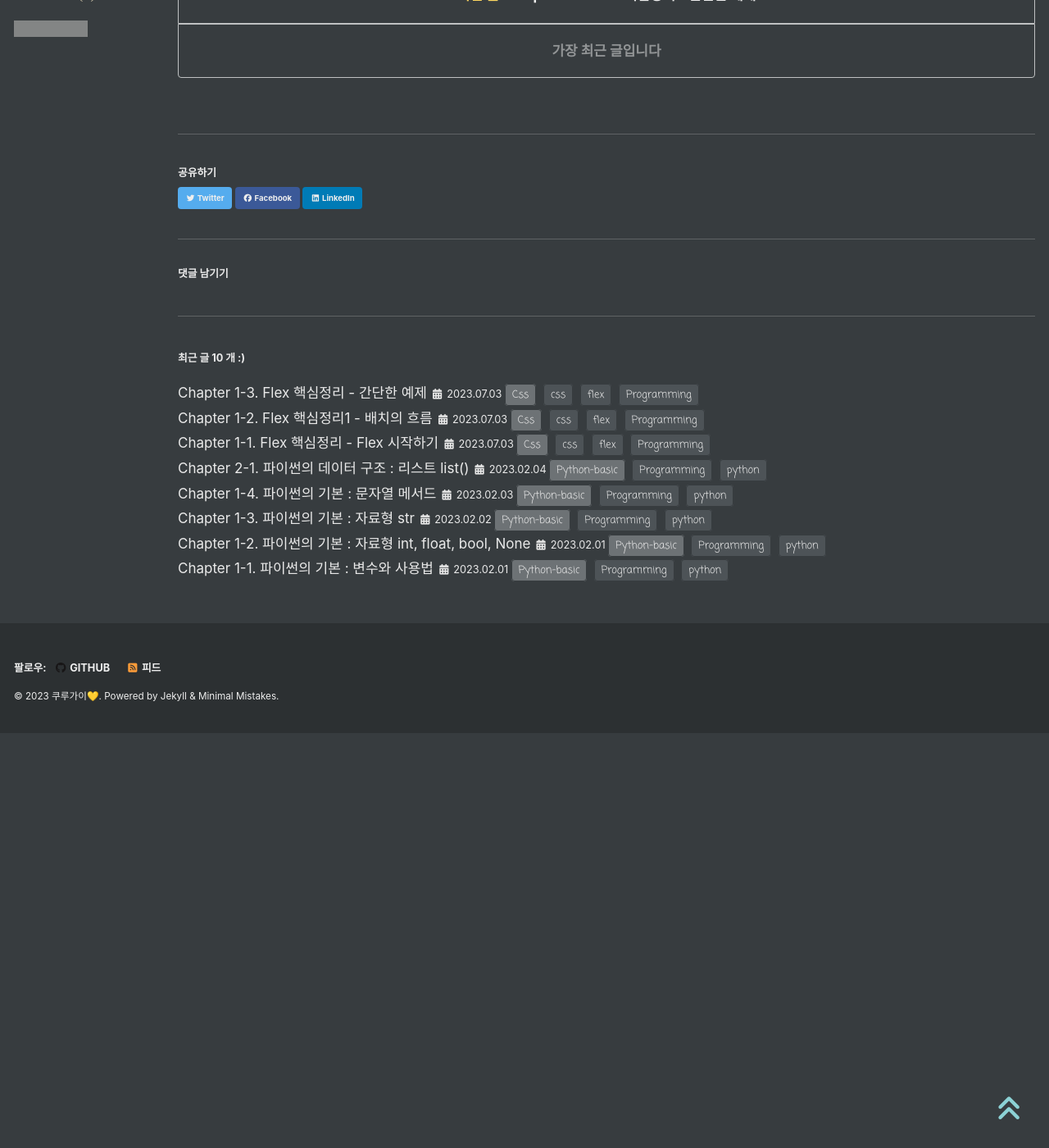
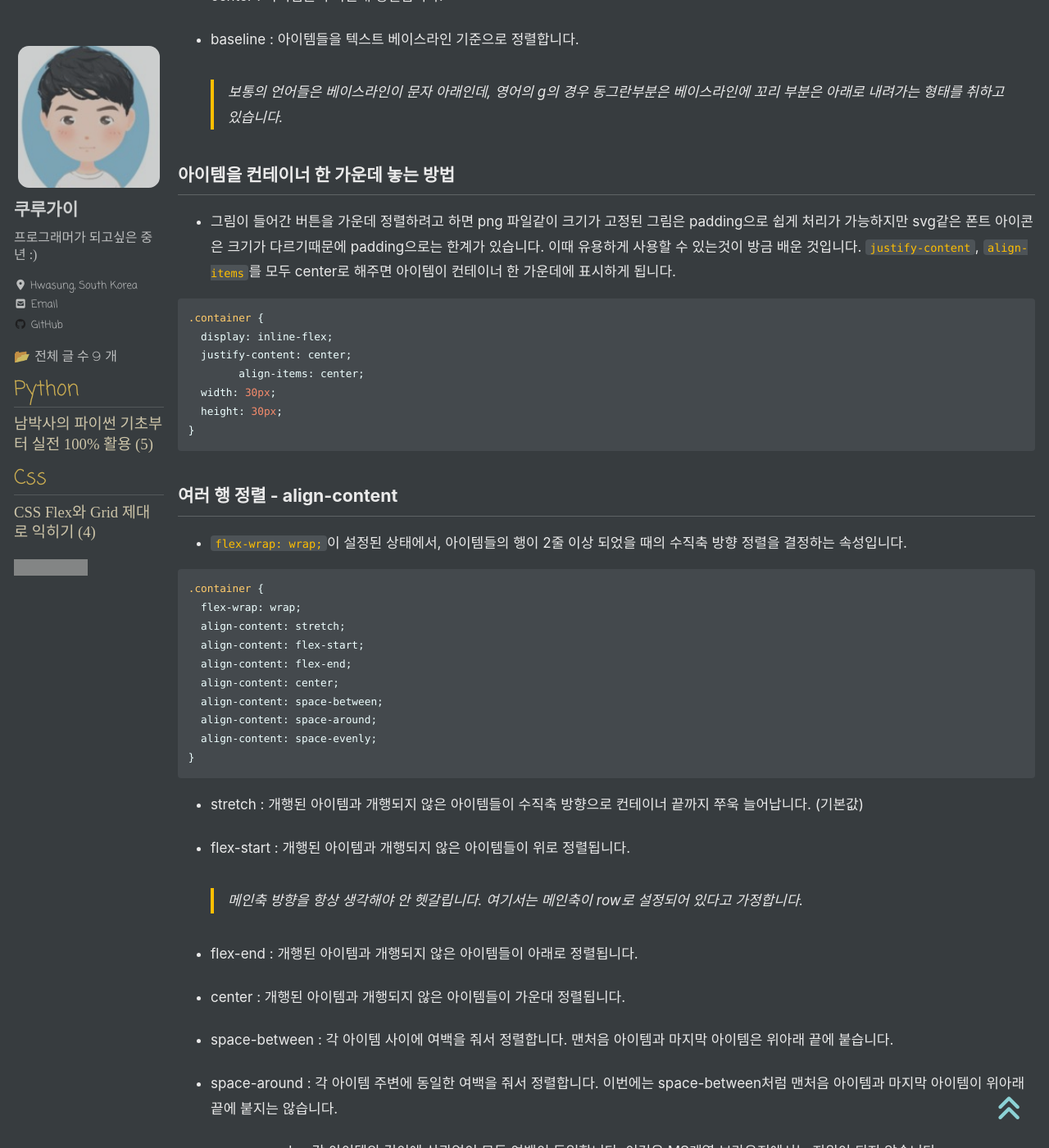
Before and after one commit to kurugai/kurugai.github.io, a Jekyll site: the page built from _posts/Css/2023-07-03-ch1-4.md, in a window 1280 px wide and 1400 px high, scrolled down 1939 px. Shown: the whole window at 82% size. Built offline with Jekyll 4.4.1, drawn with Linux system fonts in a browser that asks for light colours; cached includes are drawn as plain includes; nearby versions of some CDN libraries; some web fonts are replaced; comment, search, counter and statistics services are not loaded; before the commit the page ends 2833 px from its top, so only the background shows below that; some of the changed text lies outside the part shown; grey boxes are pictures that could not be loaded.

Commit message:
modify css-ch1-4

````diff
--- a/_config.yml
+++ b/_config.yml
@@ -52,7 +52,7 @@ reCaptcha:
 atom_feed:
   path                   : # blank (default) uses feed.xml
 search                   : true # true, false (default)
-search_full_content      : false # true, false (default)
+search_full_content      : true # true, false (default)
 search_provider          : #lunr # lunr (default), algolia, google
 algolia:
   application_id         : # YOUR_APPLICATION_ID
--- a/_posts/Css/2023-07-03-ch1-4.md
+++ b/_posts/Css/2023-07-03-ch1-4.md
@@ -61,24 +61,59 @@ last_modified_at: 2023-07-03
 }
 ```
 
+  - stretch : 아이템들이 수직축 방향으로 컨테이너 끝까지 쭈욱 늘어납니다.
 
+  - flex-start : 아이템들이 위로 정렬됩니다.
 
+  - flex-end : 아이템들이 아래로 정렬됩니다.
 
+  - center : 아이템들이 가운대 정렬됩니다.
 
+  - baseline : 아이템들을 텍스트 베이스라인 기준으로 정렬합니다.
+  > 보통의 언어들은 베이스라인이 문자 아래인데, 영어의 g의 경우 동그란부분은 베이스라인에 꼬리 부분은 아래로 내려가는 형태를 취하고 있습니다.
 
+## 아이템을 컨테이너 한 가운데 놓는 방법
+- 그림이 들어간 버튼을 가운데 정렬하려고 하면 png 파일같이 크기가 고정된 그림은 padding으로 쉽게 처리가 가능하지만 svg같은 폰트 아이콘은 크기가 다르기때문에 padding으로는 한계가 있습니다. 이때 유용하게 사용할 수 있는것이 방금 배운 것입니다. `justify-content`, `align-items`를 모두 center로 해주면 아이템이 컨테이너 한 가운데에 표시하게 됩니다.
 
+```css
+.container {
+  display: inline-flex;
+  justify-content: center;
+	align-items: center;
+  width: 30px;
+  height: 30px;
+}
+```
 
+## 여러 행 정렬 - align-content
+- `flex-wrap: wrap;`이 설정된 상태에서, 아이템들의 행이 2줄 이상 되었을 때의 수직축 방향 정렬을 결정하는 속성입니다.
 
+```css
+.container {
+  flex-wrap: wrap;
+  align-content: stretch;
+  align-content: flex-start;
+  align-content: flex-end;
+  align-content: center;
+  align-content: space-between;
+  align-content: space-around;
+  align-content: space-evenly;
+}
+```
+  - stretch : 개행된 아이템과 개행되지 않은 아이템들이 수직축 방향으로 컨테이너 끝까지 쭈욱 늘어납니다. (기본값)
 
+  - flex-start : 개행된 아이템과 개행되지 않은 아이템들이 위로 정렬됩니다.
+  > 메인축 방향을 항상 생각해야 안 헷갈립니다. 여기서는 메인축이 row로 설정되어 있다고 가정합니다.
 
+  - flex-end : 개행된 아이템과 개행되지 않은 아이템들이 아래로 정렬됩니다.
 
+  - center : 개행된 아이템과 개행되지 않은 아이템들이 가운대 정렬됩니다.
 
+  - space-between : 각 아이템 사이에 여백을 줘서 정렬합니다. 맨처음 아이템과 마지막 아이템은 위아래 끝에 붙습니다.
 
+  - space-around : 각 아이템 주변에 동일한 여백을 줘서 정렬합니다. 이번에는 space-between처럼 맨처음 아이템과 마지막 아이템이 위아래 끝에 붙지는 않습니다.
 
-
-
-
-
+  - space-evenly : 각 아이템의 길이에 상관없이 모든 여백이 동일합니다. 이것은 MS계열 브라우저에서는 지원이 되지 않습니다.
 
 ***
 <br>
````
